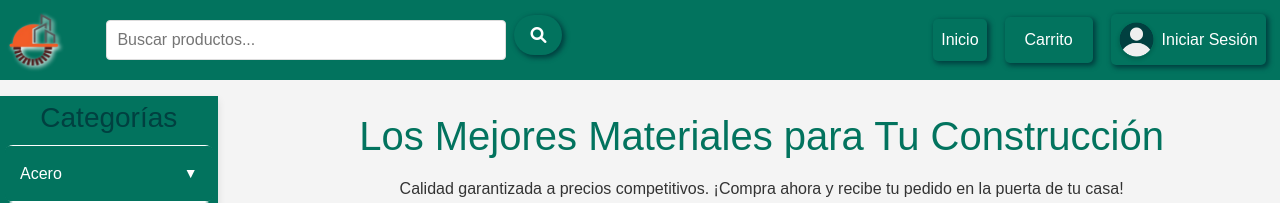
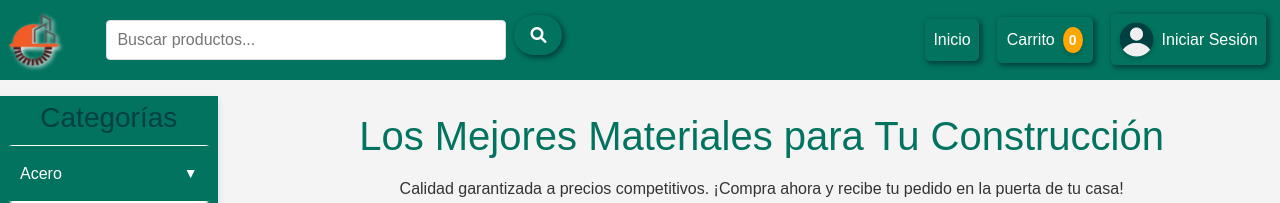
Before and after one commit to 0RLAND0-AV/DevsUp, a Django app: page / in a window 1280 px wide; the page is wider, and only the part inside the window is pictured. Shown: the top 203 px of that part. Run offline with Django 5.2, Linux system fonts and the light colour scheme; data comes from the database, SQL or seed files in the repository; both versions use the stored data as it was after the commit; some libraries are stand-ins or nearby versions.

Commit message:
Implementacion del contador de la cantidad de productos agregados al carrito

```diff
--- a/sitioWeb/static/carritoDesplegable.css
+++ b/sitioWeb/static/carritoDesplegable.css
@@ -9,7 +9,7 @@
 .dropbtn {
     background-color: var(--primary-color);
     color: var(--white);
-    padding: 10px 20px ; /* Aumenta el espacio interno del botón     padding: 15px 20px; */
+    padding: 10px 10px ; /* Aumenta el espacio interno del botón     padding: 15px 20px; */
     font-size: 16px;
     height: auto;  /* Ajusta la altura total del botón height: 60px;*/
     border: none;
@@ -96,3 +96,16 @@
     text-align: right;
     color: white;
 }
+
+button.dropbtn span {
+    background-color: #FFA500 !important;
+    color: white !important;
+    font-weight: bold;
+    font-size: 14px;
+    padding: 2px;
+    border-radius: 50%;
+    margin-left: 2px;
+    margin-right: 0px;
+    box-shadow: 0px 2px 4px rgba(0, 0, 0, 0.2);
+    display: inline-block;
+}
--- a/sitioWeb/static/carritoDesplegable.js
+++ b/sitioWeb/static/carritoDesplegable.js
@@ -149,3 +149,41 @@ function getCookie(name) {
     }
     return cookieValue;
 }
+
+document.addEventListener("DOMContentLoaded", function () {
+    updateCartCount();
+
+    // Escuchar eventos de eliminación de productos
+    document.querySelectorAll(".remove-from-cart").forEach(button => {
+        button.addEventListener("click", function () {
+            const item = this.closest(".cart-item");
+            item.remove();  // Remover el producto del carrito en el DOM
+
+            // Actualizar el contador
+            updateCartCount();
+        });
+    });
+});
+
+function updateCartCount() {
+    // Contar los elementos con la clase `.cart-item` (productos en el carrito)
+    const cartItems = document.querySelectorAll(".cart-item");
+    const cartCount = cartItems.length;
+
+    // Seleccionar el elemento `span` dentro del botón del carrito
+    const cartCountDisplay = document.querySelector(".dropbtn span");
+
+    // Actualizar el contenido del `span` con la cantidad de productos
+    cartCountDisplay.textContent = cartCount;
+
+    // Asegurarse de que el estilo se mantenga
+    cartCountDisplay.style.backgroundColor = "#FFA500"; // Color naranja
+    cartCountDisplay.style.color = "white";
+    cartCountDisplay.style.fontWeight = "bold";
+    cartCountDisplay.style.fontSize = "14px";
+    cartCountDisplay.style.padding = "2px 6px";
+    cartCountDisplay.style.borderRadius = "50%";
+    cartCountDisplay.style.marginLeft = "8px";
+    cartCountDisplay.style.boxShadow = "0px 2px 4px rgba(0, 0, 0, 0.2)";
+    cartCountDisplay.style.display = "inline-block";
+}
--- a/sitioWeb/templates/barraNavegacion.html
+++ b/sitioWeb/templates/barraNavegacion.html
@@ -17,7 +17,7 @@
         <a href="{% url 'base' %}" class="nav-link">Inicio</a> <!-- Asegúrate de tener la URL configurada -->
          <!-- Botón del carrito -->
          <div class="dropdown">
-            <button class="dropbtn">Carrito</button>
+            <button class="dropbtn">Carrito <span>0</span></button> <!-- El número inicial es solo para mostrar el formato -->
             <div class="cart-popup" id="cart-popup">
                 <h3>Carrito de Compras</h3>
                 {% if carritos %}
```
Also changed, not shown: db.sqlite3, media/productos/imagen2IS_SbTSvWV.jpeg (added).
